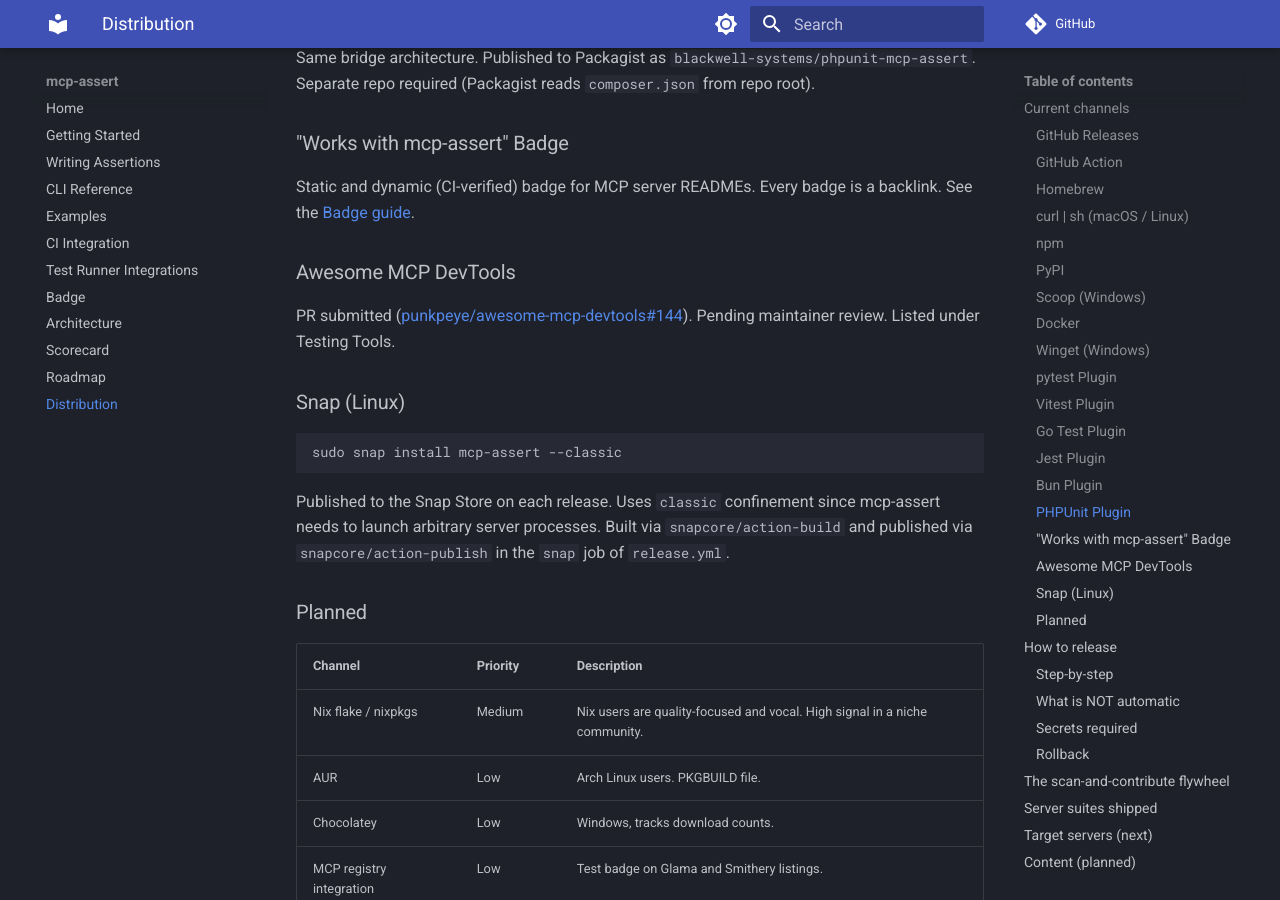
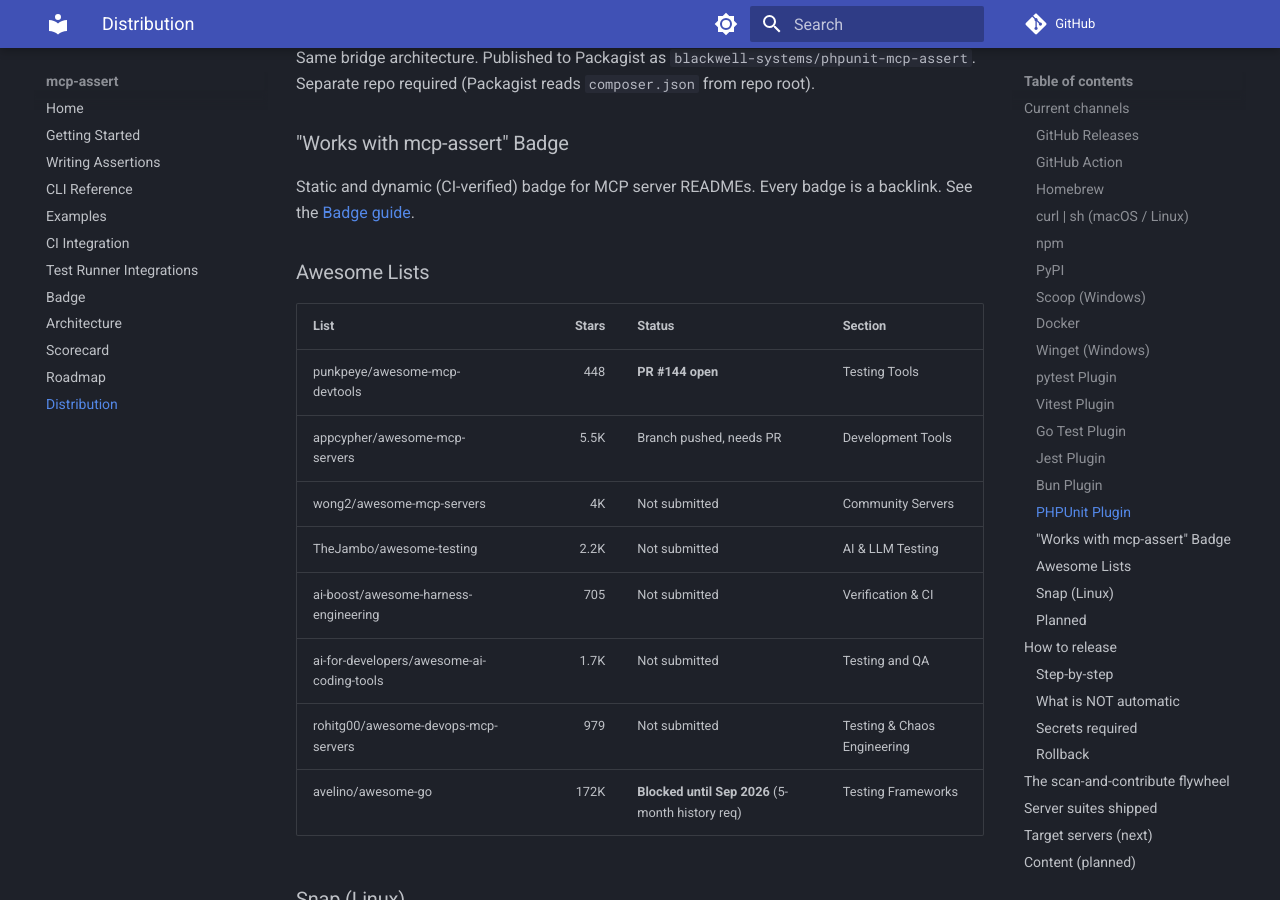
Before and after one commit to blackwell-systems/mcp-assert, an MkDocs documentation site: the page built from docs/distribution.md, in a window 1280 px wide and 900 px high, scrolled down 5237 px. Built offline with MkDocs 1.6.1 and Material for MkDocs 9.7.7, drawn with Linux system fonts in a browser that asks for light colours; comment, search, counter and statistics services are not loaded.

Commit message:
docs: add awesome lists tracking to distribution.md

````diff
--- a/docs/distribution.md
+++ b/docs/distribution.md
@@ -192,8 +192,18 @@
 ### "Works with mcp-assert" Badge
 Static and dynamic (CI-verified) badge for MCP server READMEs. Every badge is a backlink. See the [Badge guide](badge.md).
 
-### Awesome MCP DevTools
-PR submitted ([punkpeye/awesome-mcp-devtools#144](https://github.com/punkpeye/awesome-mcp-devtools/pull/144)). Pending maintainer review. Listed under Testing Tools.
+### Awesome Lists
+
+| List | Stars | Status | Section |
+|------|------:|--------|---------|
+| punkpeye/awesome-mcp-devtools | 448 | **PR #144 open** | Testing Tools |
+| appcypher/awesome-mcp-servers | 5.5K | Branch pushed, needs PR | Development Tools |
+| wong2/awesome-mcp-servers | 4K | Not submitted | Community Servers |
+| TheJambo/awesome-testing | 2.2K | Not submitted | AI & LLM Testing |
+| ai-boost/awesome-harness-engineering | 705 | Not submitted | Verification & CI |
+| ai-for-developers/awesome-ai-coding-tools | 1.7K | Not submitted | Testing and QA |
+| rohitg00/awesome-devops-mcp-servers | 979 | Not submitted | Testing & Chaos Engineering |
+| avelino/awesome-go | 172K | **Blocked until Sep 2026** (5-month history req) | Testing Frameworks |
 
 ### Snap (Linux)
 ```bash
````
